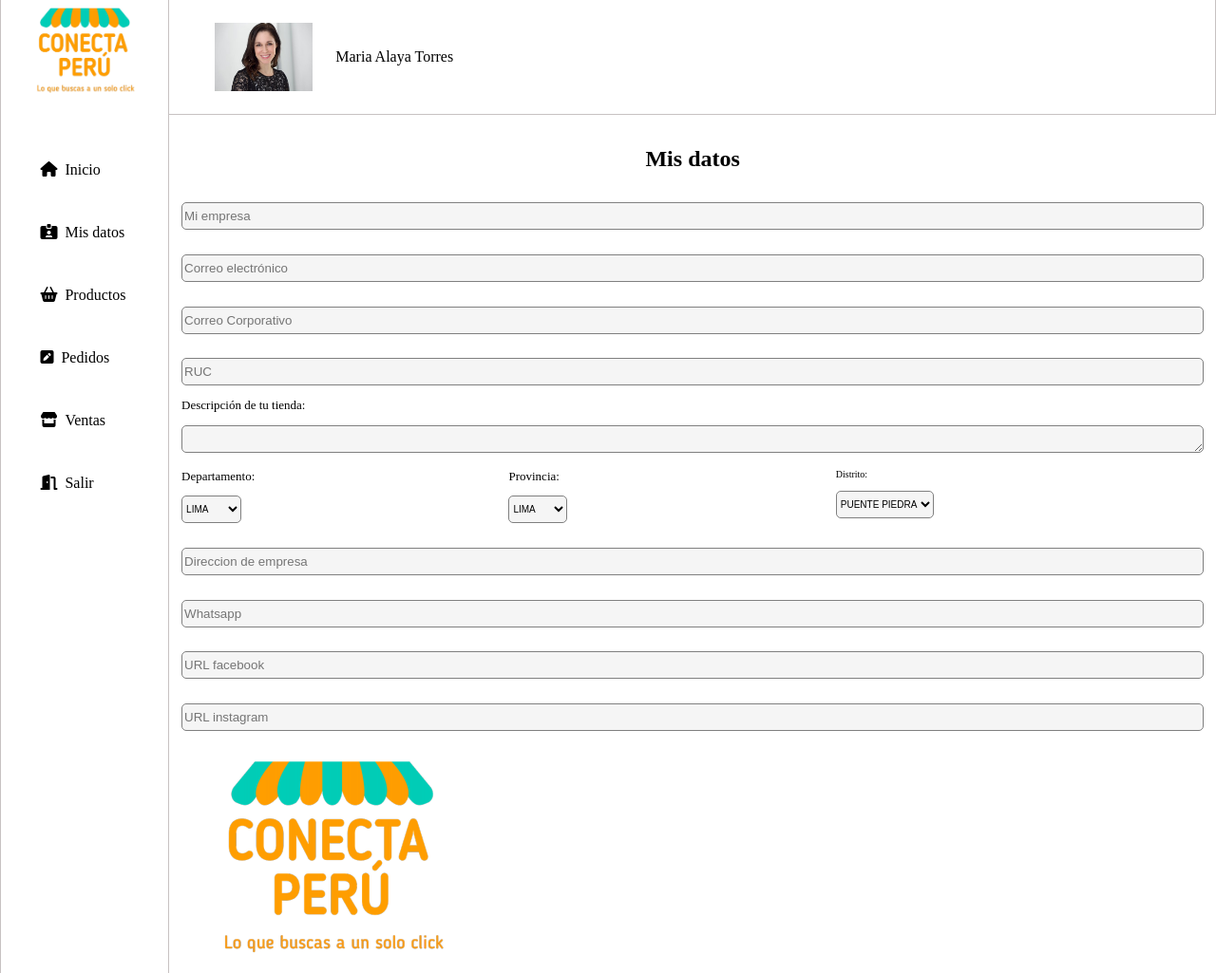
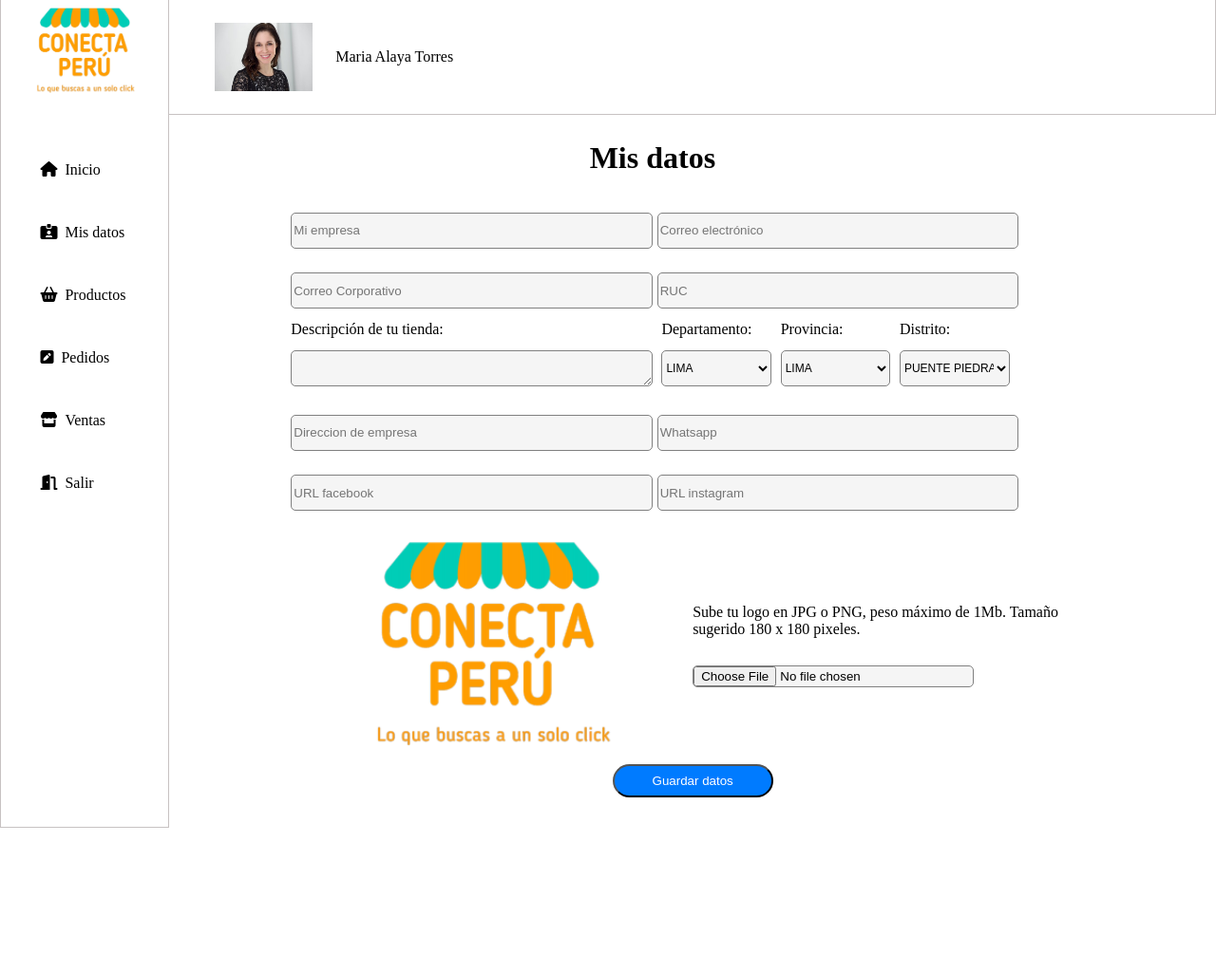
Before and after one commit to edwardOsb-18/conecta, a plain HTML site: page docs/index.html in a window 1280 px wide. Shown: the top 1025 px of the page at 95% size. After the commit the page ends 872 px from the top, so only its background shows below. Drawn offline with Linux system fonts and the light colour scheme.

Commit message:
modo cel5

```diff
--- a/docs/css/style.css
+++ b/docs/css/style.css
@@ -194,7 +194,7 @@ figure, body {
   display: flex;
 }
  .departamento,.provincia,.distrito{
-   width: 32%;
+   width: 33%;
  }
 
  .text_area{
@@ -221,5 +221,84 @@ figure, body {
 }
 
 .texto{
-  font-size: 10px;
+  font-size: 12px;
 }
+
+
+
+@media screen and (min-width: 768px){
+  .formulario{
+    padding: 0 8rem;
+  }
+
+.datos{
+  flex-direction: row;
+  flex-wrap: wrap;
+}
+.datos__form{
+  width: 45%;
+  margin-right:.3rem ;
+}
+.descripcion,.selectores{
+  width: 45%;
+}
+
+.text_area{
+  width: 100%;
+  padding-right: .3rem;
+}
+.texto{
+  width: 100%;
+
+}
+
+
+.selectores{
+  padding-left: .3rem;
+}
+.departamento,.distrito,.provincia{
+  margin:0 .3rem;
+}
+.datos__titulo{
+  width: 90%;
+  padding: 0 8rem;
+  font-size: 2rem;
+}
+.descripcion,.selectores,.imagen{
+  font-size: 1rem;
+}
+
+.datos__form{
+  height: 38px}
+
+
+  .indicacion__form{
+    height: auto;
+    width: 70%;
+  }
+  .imagen{
+    flex-direction: row;
+  }
+
+
+  .imagen__img1{width: 100%;
+    margin-right: auto;
+    margin-left: auto;
+
+   }
+  .imagen__logo,.indicacion{
+    flex: 1;
+  }
+  .indicacion{
+    flex: 1;
+    display: flex;
+    flex-direction: column;
+    justify-content: center;
+  }
+  .imagen__submit{
+    margin-bottom: 2rem;
+    width: 20%;
+    padding: .5rem 0;
+    border-radius: 20px;
+  }
+}
--- a/docs/index.html
+++ b/docs/index.html
@@ -70,7 +70,7 @@
               </select>
 
             </div>
-            <div class="distrito texto">
+            <div class="distrito ">
               <label for="distrito">Distrito:</label><br>
               <select class="datos__form texto" id="distrito" name="distrito">
                 <option value="PUENTE PIEDRA">PUENTE PIEDRA</option>
@@ -91,7 +91,7 @@
           <section class="imagen">
             <figure class="imagen__logo">
 
-              <img src="image/logo1.PNG" alt="logo" class="imagen__img">
+              <img  style="width: 80%;margin: 0 auto;display: block;" src="image/logo1.PNG" alt="logo" class="imagen__img1">
 
             </figure>
             <div class="indicacion">
@@ -99,10 +99,10 @@
                 pixeles.</p>
               <input class="indicacion__form datos__form" type="file" name="logo">
             </div>
-            <input class="imagen__submit" type="submit" value="Guardar datos">
+
 
           </section>
-
+          <input class="imagen__submit" type="submit" value="Guardar datos">
         </div>
 
 
```
